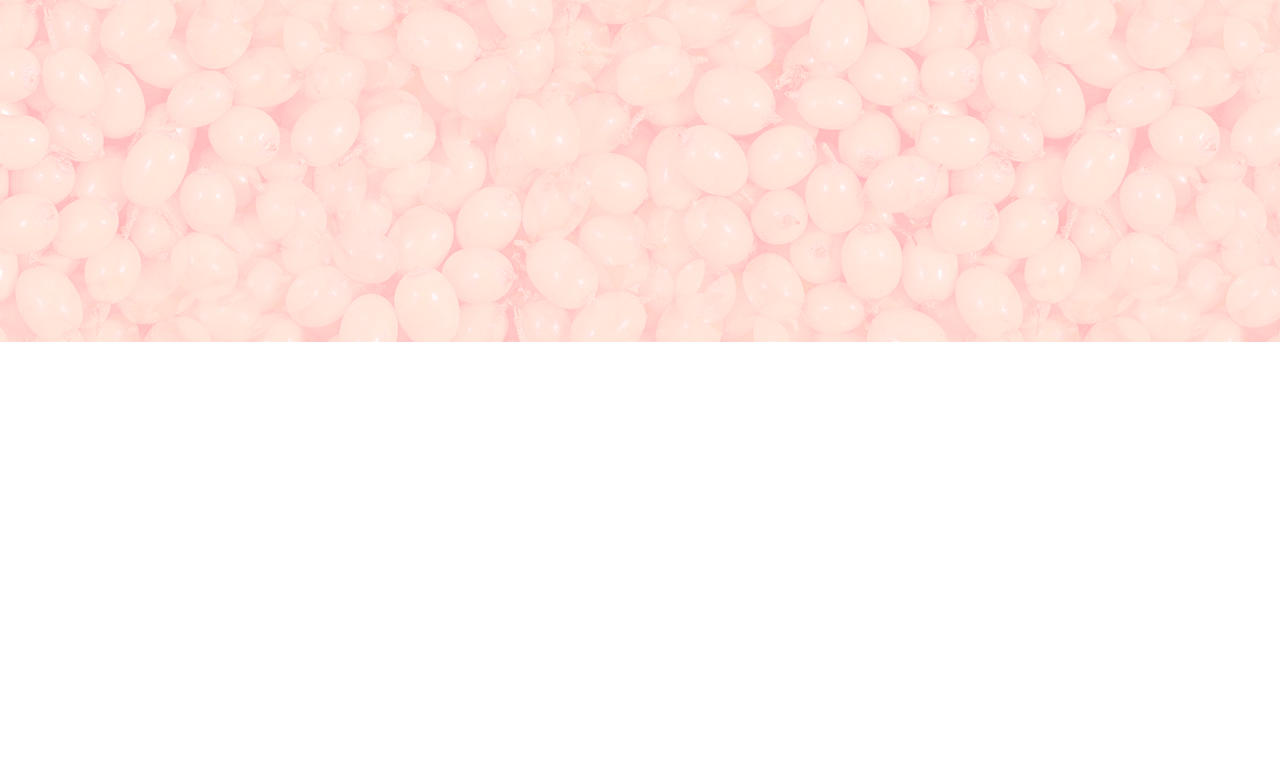
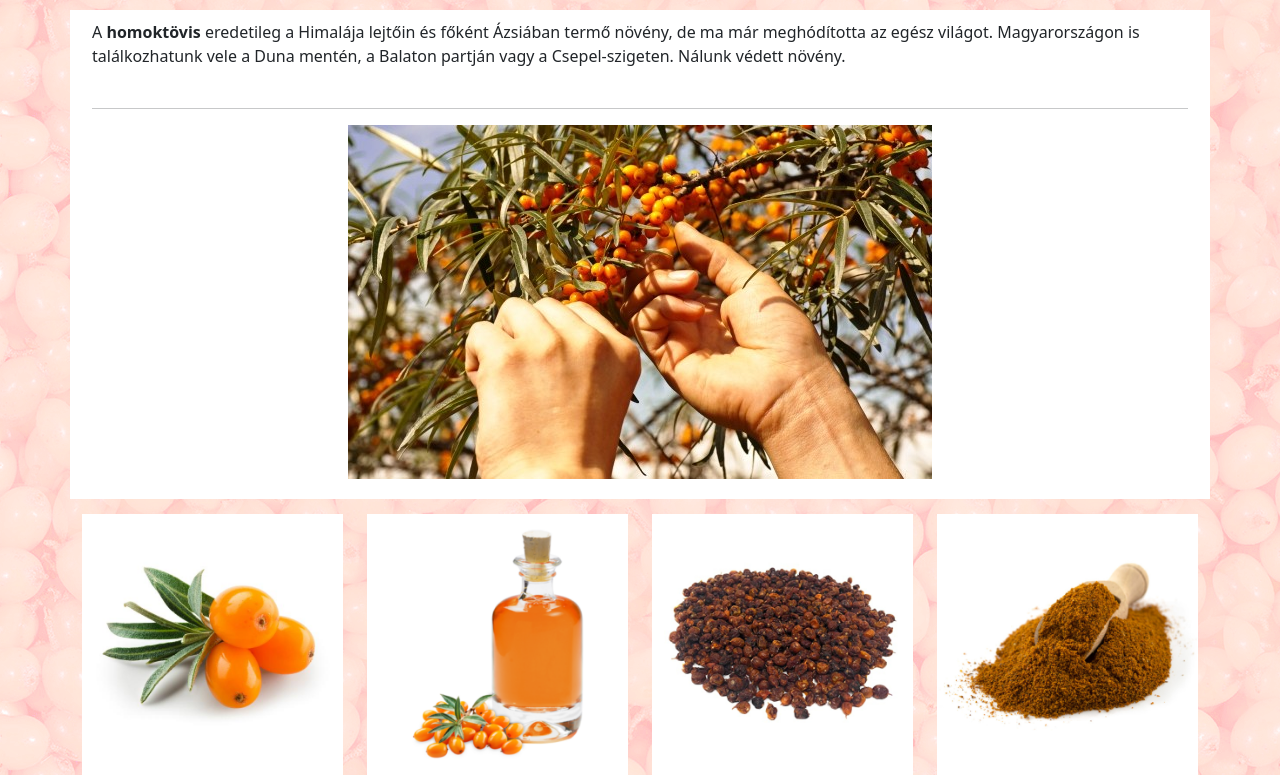
Before and after one commit to Patrik3229/homoktovis, a website built with Vite: page index.html in a window 1280 px wide. Shown: the part 458-1233 px from the top of the page. Before the commit the page ends 800 px from the top, so only its background shows below. Built offline with nearby package versions, Linux system fonts and the light colour scheme.

Commit message:
Homoktövis bekezdések

```diff
--- a/index.html
+++ b/index.html
@@ -47,6 +47,35 @@
           <h2>25959</h2>
         </div>
       </div>
+
+      <!-- Homoktövis -->
+
+      <div class="row" id="homoktovis">
+        <div class="col">
+          A <strong>homoktövis</strong> eredetileg a Himalája lejtőin és főként Ázsiában termő növény, de ma már meghódította az egész világot. Magyarországon is találkozhatunk vele a Duna mentén, a Balaton partján vagy a Csepel-szigeten. Nálunk védett növény. <br><br>
+          <hr>
+          <div style="justify-content: center; display: flex; margin-bottom: 10px;">
+            <img src="images/bokor.jpg" alt="images/bokor.jpg">
+          </div>
+        </div>
+      </div>
+
+      <div class="row" id="homoktovis_kepek">
+        <div class="col">
+          <img src="images/homoktovis_bogyos.jpg" alt="">
+        </div>
+        <div class="col">
+          <img src="images/homoktovis_parlat.png" alt="">
+        </div>
+        <div class="col">
+          <img src="images/homoktovis_szaritottbogyo.jpg" alt="">
+        </div>
+        <div class="col">
+          <img src="images/homoktovis_szaritottorlemeny.jpg" alt="">
+        </div>
+
+      </div>
+
     </div>
   </body>
 </html>
--- a/style.css
+++ b/style.css
@@ -28,4 +28,17 @@ body {
 #gratulalunk {
     background-color: orange;
     padding: 10px;
+    margin-bottom: 15px;
 }
+
+#homoktovis {
+    background-color: white;
+    padding: 10px;
+    margin-bottom: 15px;
+}
+
+#homoktovis_kepek img {
+    width: 100%;
+    margin: 0px !important;
+    padding: 0px !important;
+}
```
